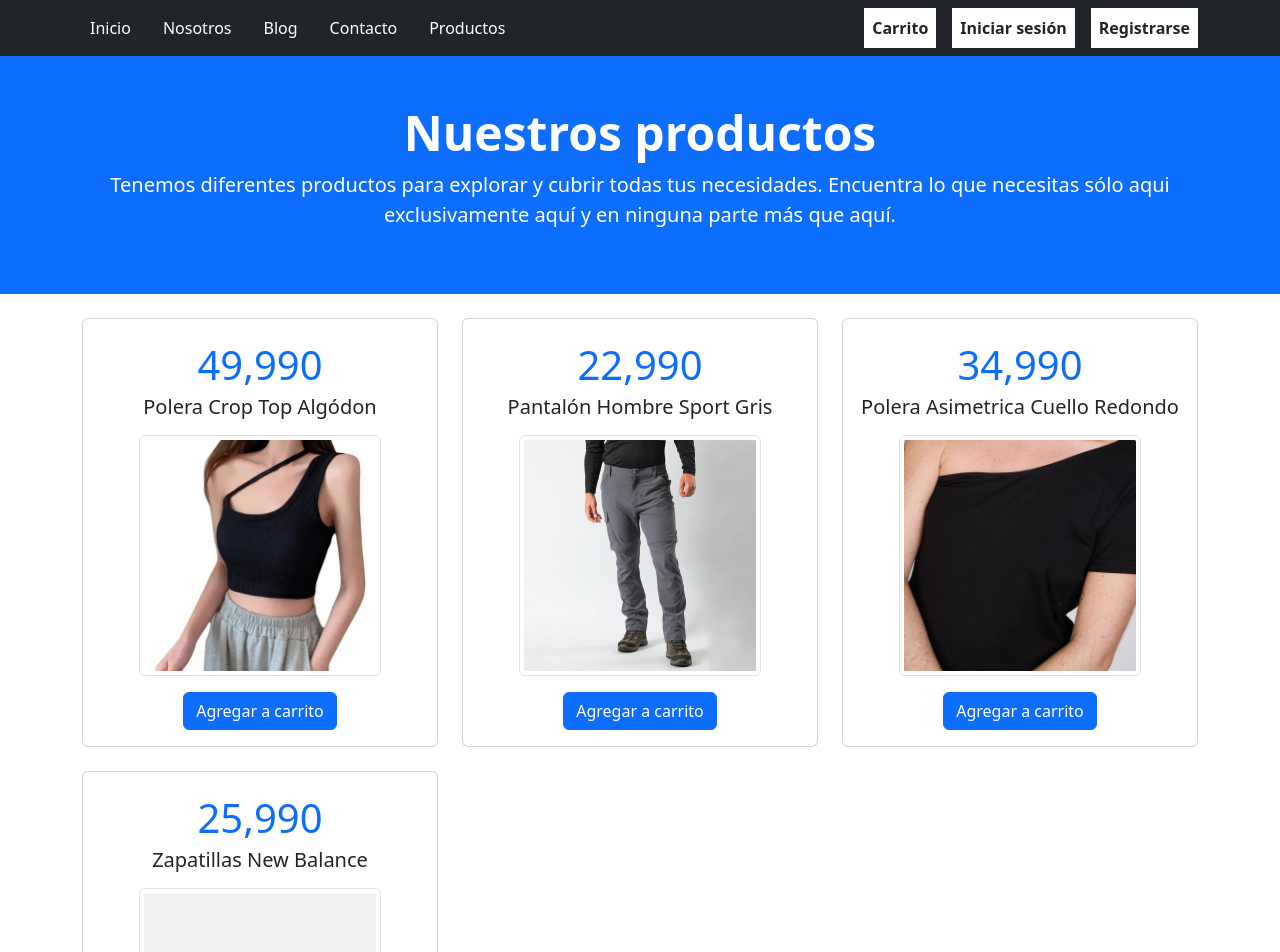
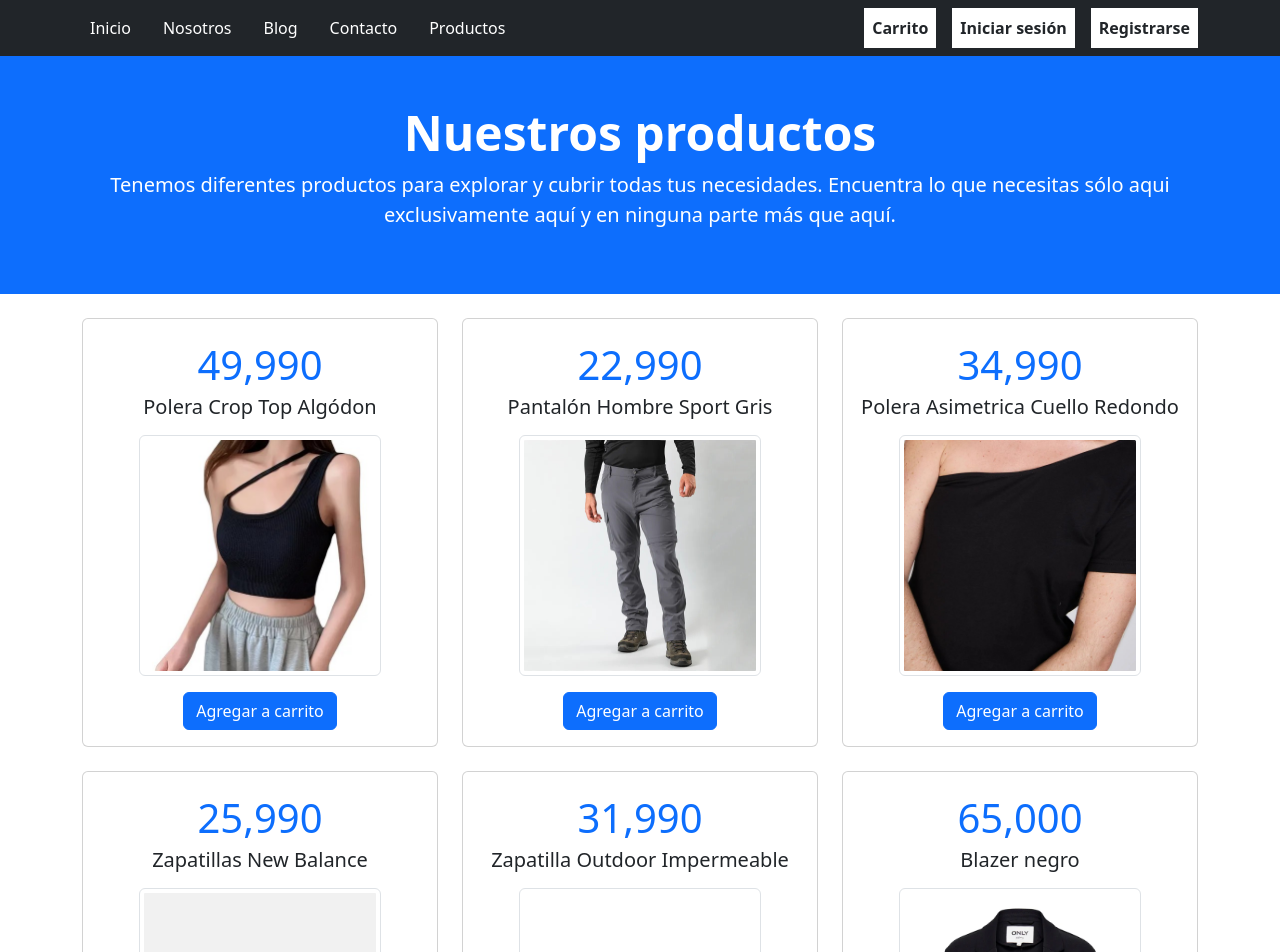
Before and after one commit to GMonLep/EV2_FULLSTACKII_2025, a React (Create React App) app in the folder tienda-online/: page /productos in a window 1280 px wide. Shown: the top 952 px of the page. Built offline with nearby package versions, Linux system fonts and the light colour scheme.

Commit message:
ejemplo producto

```diff
--- a/tienda-online/src/components/ProductosAlmacenados.js
+++ b/tienda-online/src/components/ProductosAlmacenados.js
@@ -1,8 +1,12 @@
+//los que iran en inicio como destacados
 import destacado1 from '../assets/destacado1.jpg';
 import destacado2 from '../assets/destacado2.jpg';
 import destacado3 from '../assets/destacado3.jpg';
 
+//el resto de productos
 import producto1 from '../assets/producto1.jpg';
+import producto2 from '../assets/producto2.webp';
+import producto3 from '../assets/producto3.webp';
 
 export const ProductosAlmacenados = [
   {
@@ -26,11 +30,29 @@ export const ProductosAlmacenados = [
     categoria: "Ropa mujer",
     img: destacado3
   },
+
   {
     id: 4,
     precio: 25990,
     nombre: "Zapatillas New Balance",
-    categoria: "Zapatillas",
+    categoria: "Calzado",
     img: producto1
   },
+
+  {
+    id: 5,
+    precio: 31990,
+    nombre: "Zapatilla Outdoor Impermeable",
+    categoria: "Calzado",
+    img: producto2
+  },
+
+  {
+    id: 6,
+    precio: 65000,
+    nombre: "Blazer negro",
+    categoria: "Ropa mujer",
+    img: producto3
+  },
+
 ];
```
Also changed, not shown: tienda-online/src/assets/producto2.webp (added), tienda-online/src/assets/producto3.webp (added).
